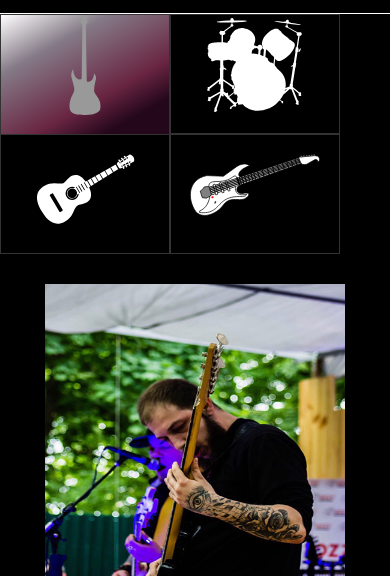
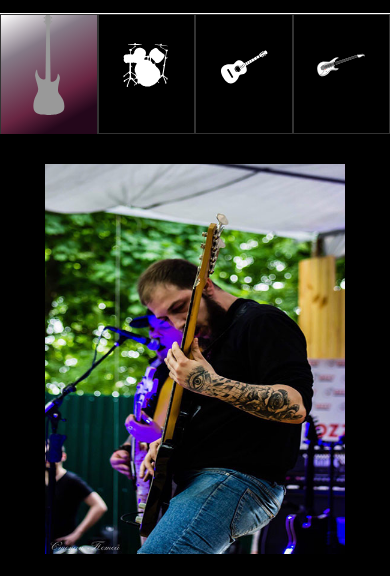
Before and after one commit to raygaratty232/thereisasense, a plain HTML site: page index.html in a window 390 px wide. Shown: the part 613-1189 px from the top of the page. Drawn offline with nearby package versions, Linux system fonts and the light colour scheme.

Commit message:
commit-3

```diff
--- a/index.html
+++ b/index.html
@@ -96,7 +96,7 @@
                     			<ul class="slide-container">
 									<div>
 										<li><a href="#">главная</a></li>
-										<li><a class="toggle-menu" href="#">о нас</a></li>
+										<li><a href="#">о нас</a></li>
 										<li><a href="#">галерея</a>
 										</li>
 										<li><a href="#">музыка</a></li>
--- a/js.js
+++ b/js.js
@@ -9,7 +9,7 @@ var sideToggle = document.getElementById('side-toggle')
 	$(document).ready(function(){
     $(".fix-menu").removeClass("default");
     $(window).scroll(function(){
-        if($(this).scrollTop() > 400){
+        if($(this).scrollTop() > 380){
             $(".fix-menu").addClass("default").fadein('fast');
         }
         else{
@@ -22,7 +22,7 @@ $(".menu a").mPageScroll2id({
     offset : 50
 });
 $(".slide-container a").mPageScroll2id({
-    offset : 40
+    offset : 10
 });
 
 
@@ -31,9 +31,3 @@ $('.totop').tottTop({
     scrollTop: 400,
     scrtollTopBtnDuration: 400
 });
-
-window.onload = function() {
-  Particles.init({
-    selector: '.background'
-  });
-};
--- a/style.css
+++ b/style.css
@@ -212,7 +212,7 @@ nav{
 	max-width: 100%;
 }
 .person-svg{
-	width: 130px;
+	width: 50%;
 	height: 100px;
 	fill: #fff;
 	transition: 0.5s;
@@ -229,7 +229,7 @@ nav{
 }
 .tab-list li{
 	height: 120px;
-	flex-basis: 250px;
+	width: 25%;
 	border-right: 2px solid #fff;
 }
 .tab-list li:last-child{
@@ -300,7 +300,7 @@ background: linear-gradient(331deg, #24071B 17%, #692542 35%, #857A87 72%, #FFFF
 		flex-wrap: wrap;
 	}
 	.tab-list li{
-		flex-basis: 170px;
+		width: 25%;
 	}
 }
 @media only screen and (max-width:650px){
@@ -373,9 +373,6 @@ background: linear-gradient(331deg, #24071B 17%, #692542 35%, #857A87 72%, #FFFF
 	.person-svg{
 		max-width: 100%;
 	}
-	.about-tab{
-		display: flex;
-	}
 	.tab-list li{
 		border: none;
 	}
```
